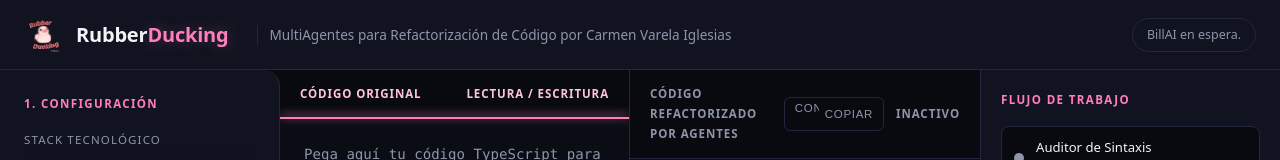
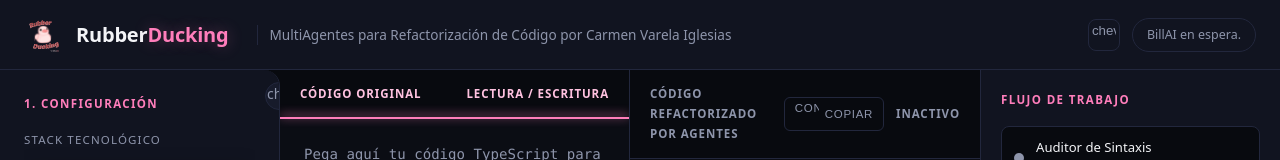
Before and after one commit to varelaiglesiascarmen/Rubber-Ducking, an Angular app in the folder frontend/: page /dashboard in a window 1280 px wide. Shown: the top 160 px of the page. Built offline with nearby package versions, Linux system fonts and the light colour scheme.

Commit message:
fix(ui-collapsible-sidebar): panel de configuración retráctil (#44) (#47)
Co-authored-by: Carmen Varela Iglesias <varelaiglesiascarmen@gmail.com>

```diff
--- a/frontend/src/app/features/dashboard/dashboard-layout/dashboard-layout.css
+++ b/frontend/src/app/features/dashboard/dashboard-layout/dashboard-layout.css
@@ -270,6 +270,27 @@
   margin-left: auto;
   display: flex;
   align-items: center;
+  gap: 12px;
+}
+
+.btn-toggle-sidebar {
+  display: inline-flex;
+  align-items: center;
+  justify-content: center;
+  width: 32px;
+  height: 32px;
+  background: none;
+  border: 1px solid var(--border-color);
+  border-radius: 8px;
+  color: var(--text-muted);
+  cursor: pointer;
+  transition: var(--transition-smooth);
+}
+
+.btn-toggle-sidebar:hover {
+  border-color: var(--pink-primary);
+  color: var(--pink-primary);
+  box-shadow: 0 0 12px rgba(255, 126, 187, 0.2);
 }
 
 .status-badge {
@@ -295,6 +316,30 @@
 
 .sidebar-footer {
   margin-top: auto;
+}
+
+.sidebar-handle {
+  position: absolute;
+  top: 12px;
+  right: -14px;
+  width: 28px;
+  height: 28px;
+  display: flex;
+  align-items: center;
+  justify-content: center;
+  background-color: var(--bg-surface-hover);
+  border: 1px solid var(--border-color);
+  border-radius: 50%;
+  color: var(--text-muted);
+  cursor: pointer;
+  z-index: 10;
+  transition: var(--transition-smooth);
+}
+
+.sidebar-handle:hover {
+  color: var(--pink-primary);
+  border-color: var(--pink-primary);
+  box-shadow: 0 0 12px rgba(255, 126, 187, 0.2);
 }
 
 .btn-orchestrate {
@@ -361,7 +406,9 @@
 
   .btn-orchestrate,
   .btn-clear-console,
-  .card-option {
+  .card-option,
+  .btn-toggle-sidebar,
+  .sidebar-handle {
     transition: none;
   }
 }
--- a/frontend/src/app/features/dashboard/dashboard-layout/dashboard-layout.html
+++ b/frontend/src/app/features/dashboard/dashboard-layout/dashboard-layout.html
@@ -8,6 +8,11 @@
   </div>
 
   <div class="header-actions">
+    <button class="btn-toggle-sidebar" (click)="toggleSidebar()"
+            [attr.aria-label]="sidebarOpen() ? 'Ocultar panel de configuración' : 'Mostrar panel de configuración'"
+            [matTooltip]="sidebarOpen() ? 'Ocultar configuración' : 'Mostrar configuración'">
+      <mat-icon>{{ sidebarOpen() ? 'chevron_left' : 'chevron_right' }}</mat-icon>
+    </button>
     <span class="status-badge" [class.active]="isOrchestrating()"
           [class.connecting]="connectionStatus() === 'connecting'">
       {{ statusLabel() }}
@@ -17,7 +22,11 @@
 
 <mat-sidenav-container class="app-container">
 
-  <mat-sidenav mode="side" opened class="sidebar">
+  <mat-sidenav mode="side" [opened]="sidebarOpen()" class="sidebar">
+    <div class="sidebar-handle" (click)="toggleSidebar()"
+         [attr.aria-label]="sidebarOpen() ? 'Ocultar panel de configuración' : 'Mostrar panel de configuración'">
+      <mat-icon>{{ sidebarOpen() ? 'chevron_left' : 'chevron_right' }}</mat-icon>
+    </div>
 
     <section class="config-group">
       <h3 class="section-title">1. Configuración</h3>
--- a/frontend/src/app/features/dashboard/dashboard-layout/dashboard-layout.ts
+++ b/frontend/src/app/features/dashboard/dashboard-layout/dashboard-layout.ts
@@ -62,6 +62,7 @@ const FRAMEWORK_DETECTORS: [RegExp, string][] = [
 export class DashboardLayoutComponent implements OnInit, OnDestroy {
   public selectedStack = signal<string>('angular');
   public selectedObjective = signal<string>('signal');
+  public sidebarOpen = signal<boolean>(true);
 
   public currentObjectives = computed<ObjectiveOption[]>(() =>
     OBJECTIVES_BY_STACK[this.selectedStack()] ?? OBJECTIVES_BY_STACK['angular']
@@ -74,6 +75,10 @@ export class DashboardLayoutComponent implements OnInit, OnDestroy {
     if (this.isOrchestrating()) return 'Orquestando con BillAI...';
     return 'BillAI en espera.';
   });
+
+  public toggleSidebar(): void {
+    this.sidebarOpen.update(open => !open);
+  }
 
   public missingRequirements = computed<string[]>(() => {
     const missing: string[] = [];
```
Also changed, not shown: 1 other file (tests, documents, lock files or other folders).
